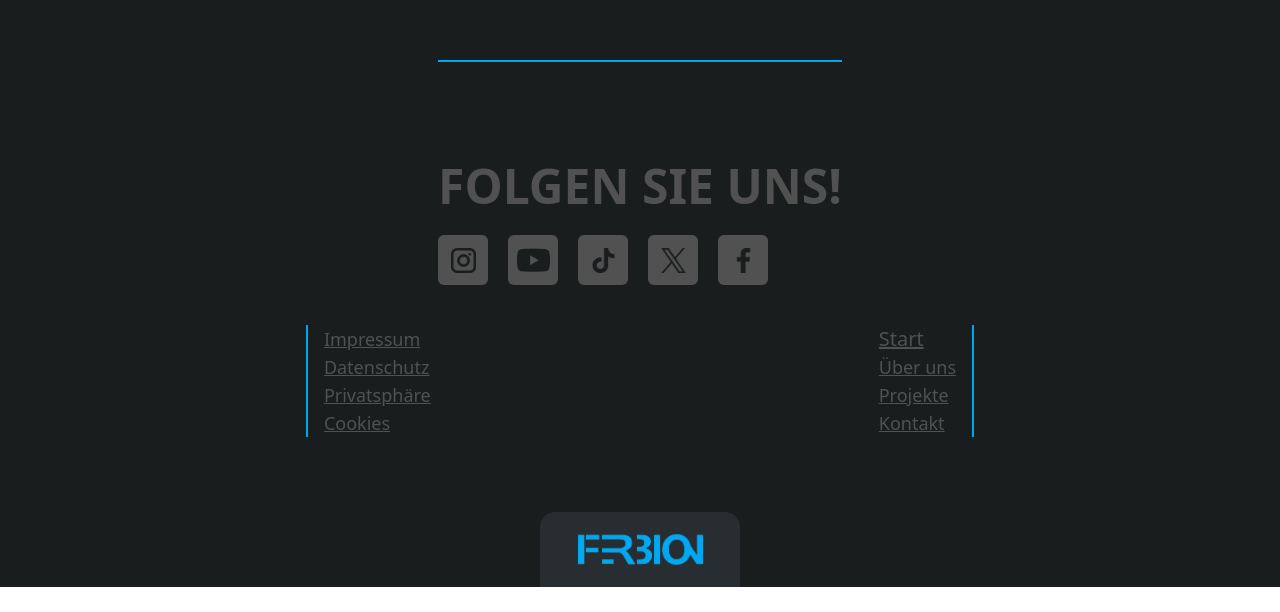
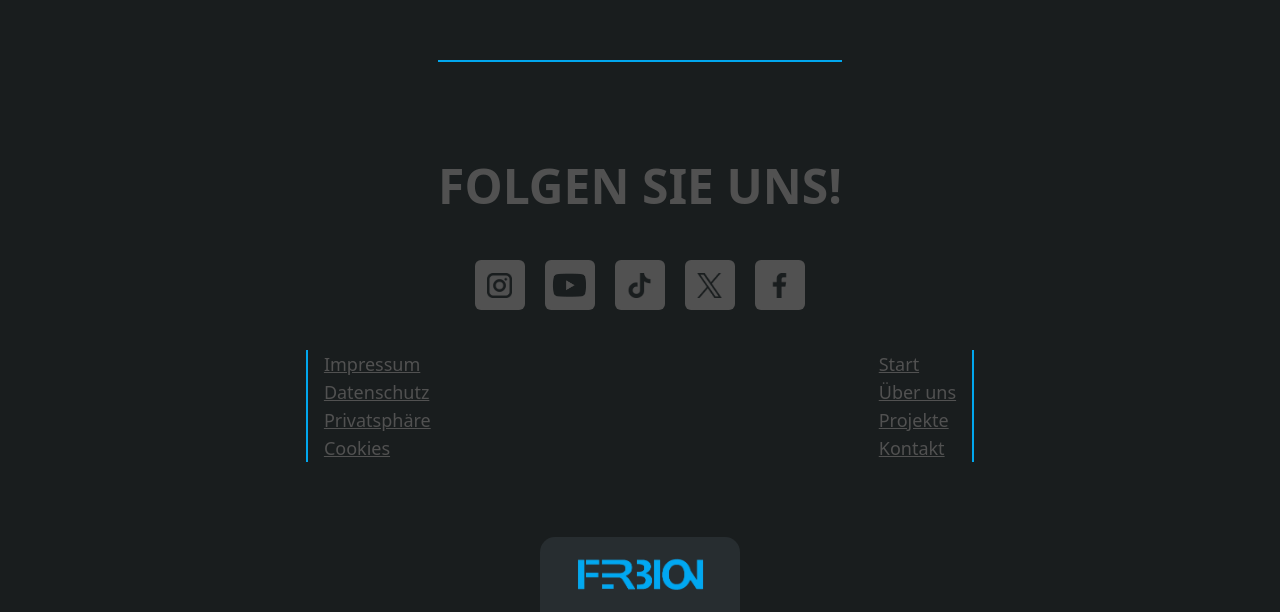
Before and after one commit to Ferbion-lT/V3, a Vue app: page / in a window 1280 px wide. Shown: the part 6587-7199 px from the top of the page. Before the commit the page ends 7174 px from the top, so only its background shows below. Built offline with nearby package versions, Linux system fonts and the light colour scheme.

Commit message:
feat: centered the social media icon bar

```diff
--- a/src/components/Footer.vue
+++ b/src/components/Footer.vue
@@ -4,7 +4,7 @@
             <div class="pt-[100px] text-center">
                 <span class="uppercase text-[#515151] font-bold text-5xl">Folgen Sie uns!</span>
             </div>
-            <div class="flex flex-row gap-5 pt-[25px]">
+            <div class="flex flex-row gap-5 pt-[50px] justify-center">
                 <div class="h-[50px] w-[50px] rounded-md bg-[#515151] flex justify-center items-center transition duration-150 lg:hover:scale-110 hover:bg-neutral-500">
                     <img class="h-[25px] w-[25px]" src="../assets/Icons/instagram.png" />
                 </div>
@@ -46,7 +46,7 @@
             <div class="border-r-2 border-[#01a7ee] pr-4 transition duration-300 lg:hover:scale-110">
                 <ul>
                     <li class="list-none">
-                        <a class="text-[#515151] underline text-xl transition duration-150 lg:hover:scale-110 hover:text-[#01a7ee]">Start</a>
+                        <a class="text-[#515151] underline text-lg transition duration-150 lg:hover:scale-110 hover:text-[#01a7ee]">Start</a>
                     </li>
                     <li class="list-none">
                         <a class="text-[#515151] underline text-lg transition duration-150 lg:hover:scale-110 hover:text-[#01a7ee]">Über uns</a>
```
